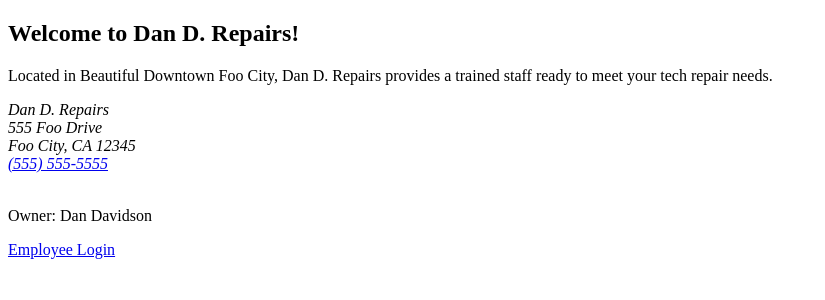
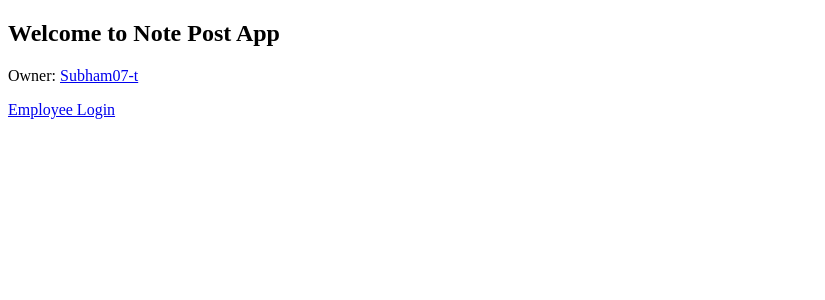
Before and after one commit to subham07-t/tech-pad, a React (Vite) app in the folder tech-pad-frontend/: page / in a window 1280 px wide. Shown: the top 300 px of the page, without its empty margins (0-825 px from the left). Built offline with nearby package versions, Linux system fonts and the light colour scheme.

Commit message:
note added for prefetch,store and userlist

```diff
--- a/tech-pad-frontend/src/app/store.jsx
+++ b/tech-pad-frontend/src/app/store.jsx
@@ -12,3 +12,7 @@ export const store = configureStore({
 });
 
 setupListeners(store.dispatch);
+
+/* Note */
+
+// setupListeners(store.dispatch) is typically called once in your application's store configuration file, and it sets up global event listeners to handle API request lifecycle actions across the entire application. By using this we don't need to handle the lifecycle actions manually in each component.
--- a/tech-pad-frontend/src/components/Public.jsx
+++ b/tech-pad-frontend/src/components/Public.jsx
@@ -1,35 +1,22 @@
 import { Link } from "react-router-dom";
 
 const Public = () => {
-  const content = (
+  return (
     <section className="public">
       <header>
         <h1>
-          Welcome to <span className="nowrap">Dan D. Repairs!</span>
+          Welcome to <span className="nowrap">Note Post App</span>
         </h1>
       </header>
       <main className="public-main">
         <p>
-          Located in Beautiful Downtown Foo City, Dan D. Repairs provides a
-          trained staff ready to meet your tech repair needs.
+          Owner: <a href="https://github.com/subham07-t">Subham07-t</a>{" "}
         </p>
-        <address className="public-address">
-          Dan D. Repairs
-          <br />
-          555 Foo Drive
-          <br />
-          Foo City, CA 12345
-          <br />
-          <a href="tel:+15555555555">(555) 555-5555</a>
-        </address>
-        <br />
-        <p>Owner: Dan Davidson</p>
       </main>
       <footer>
         <Link to="/login">Employee Login</Link>
       </footer>
     </section>
   );
-  return content;
 };
 export default Public;
--- a/tech-pad-frontend/src/features/auth/Welcome.jsx
+++ b/tech-pad-frontend/src/features/auth/Welcome.jsx
@@ -10,16 +10,13 @@ const Welcome = () => {
   const content = (
     <section className="welcome">
       <p>{today}</p>
-
       <h1>Welcome!</h1>
-
       <p>
         <Link to="/dashboard/notes">View techNotes</Link>
       </p>
       <p>
         <Link to="/dashboard/notes/new">Add New techNote</Link>
       </p>
-
       <p>
         <Link to="/dashboard/users">View User Settings</Link>
       </p>
--- a/tech-pad-frontend/src/features/users/UsersList.jsx
+++ b/tech-pad-frontend/src/features/users/UsersList.jsx
@@ -15,13 +15,9 @@ const UsersList = () => {
     refetchOnMountOrArgChange: true,
   });
 
-  let content;
+  if (isLoading) return <p>Loading...</p>;
 
-  if (isLoading) content = <p>Loading...</p>;
-
-  if (isError) {
-    content = <p>{error?.data?.message}</p>;
-  }
+  if (isError) return <p>{error?.data?.message}</p>;
 
   if (isSuccess) {
     const { ids } = users;
@@ -30,7 +26,7 @@ const UsersList = () => {
       ? ids.map((userId) => <User key={userId} userId={userId} />)
       : null;
 
-    content = (
+    return (
       <table>
         <thead>
           <tr>
@@ -43,8 +39,18 @@ const UsersList = () => {
       </table>
     );
   }
-
-  return content;
 };
 
 export default UsersList;
+
+/* Note */
+
+// undefined: The first argument to useGetUsersQuery is the arg, which represents any argument needed for the API request. In this case, undefined indicates that no specific argument is required for the API request to fetch the users.
+
+// pollingInterval: 60000: This option specifies the time interval, in milliseconds, at which the API request should be automatically refetched. In this example, the API request to get users will be automatically refetched every 60 seconds (1 minute).
+
+// refetchOnFocus: true: This option determines whether the API request should be automatically refetched when the browser window or tab regains focus. Setting it to true means that the API request will be refetched when the user interacts with the application window after switching to a different window or tab.
+
+// refetchOnMountOrArgChange: true: This option specifies whether the API request should be refetched when the component mounts or when the arg value changes. If set to true, the API request will be refetched when the component is initially rendered (mounted) and whenever the arg value changes.
+
+// By passing these options to the useGetUsersQuery hook, you configure how the API request should behave in terms of automatic polling, refetching on focus, and refetching on mount or argument change.
```
Also changed, not shown: tech-pad-frontend/src/features/auth/prefetch.jsx (+12 -0 lines).
